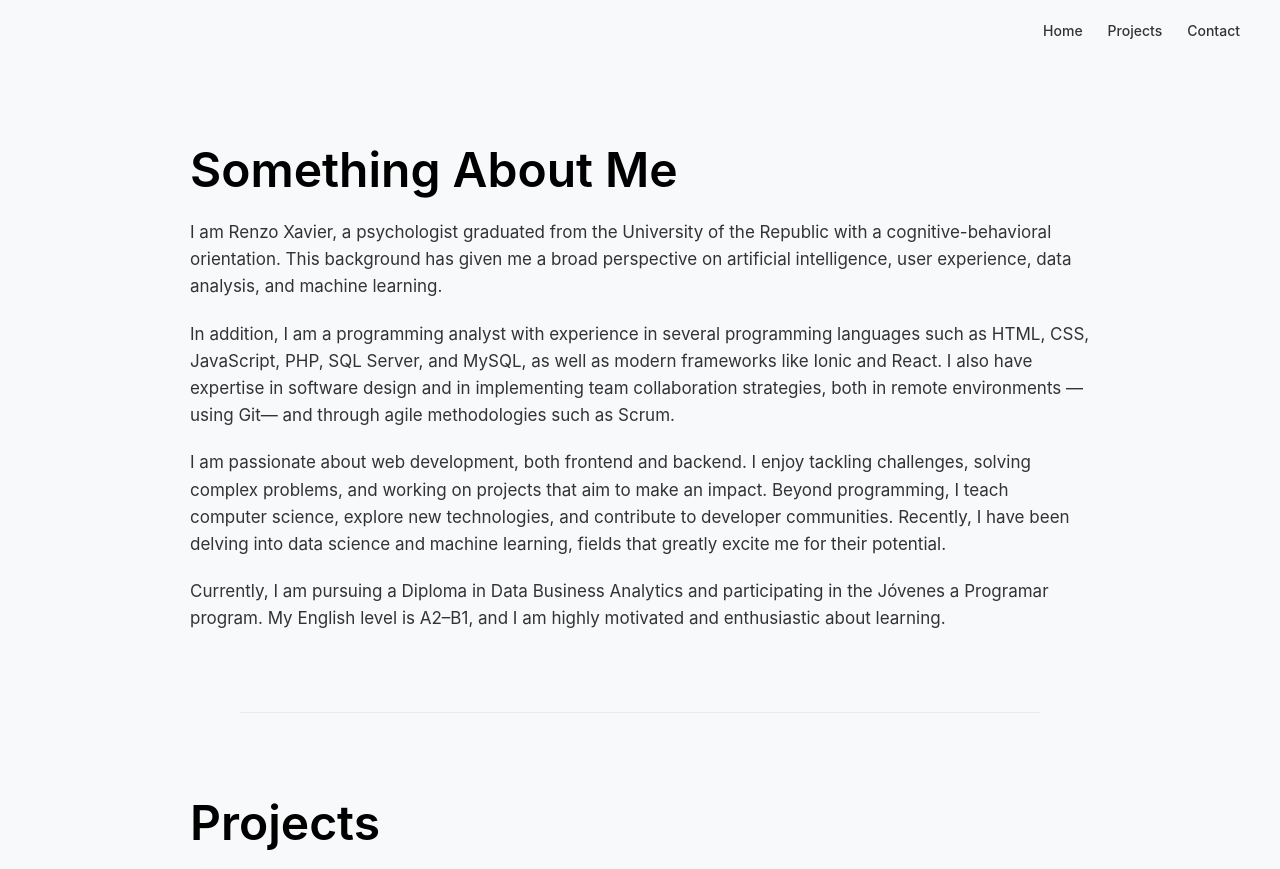
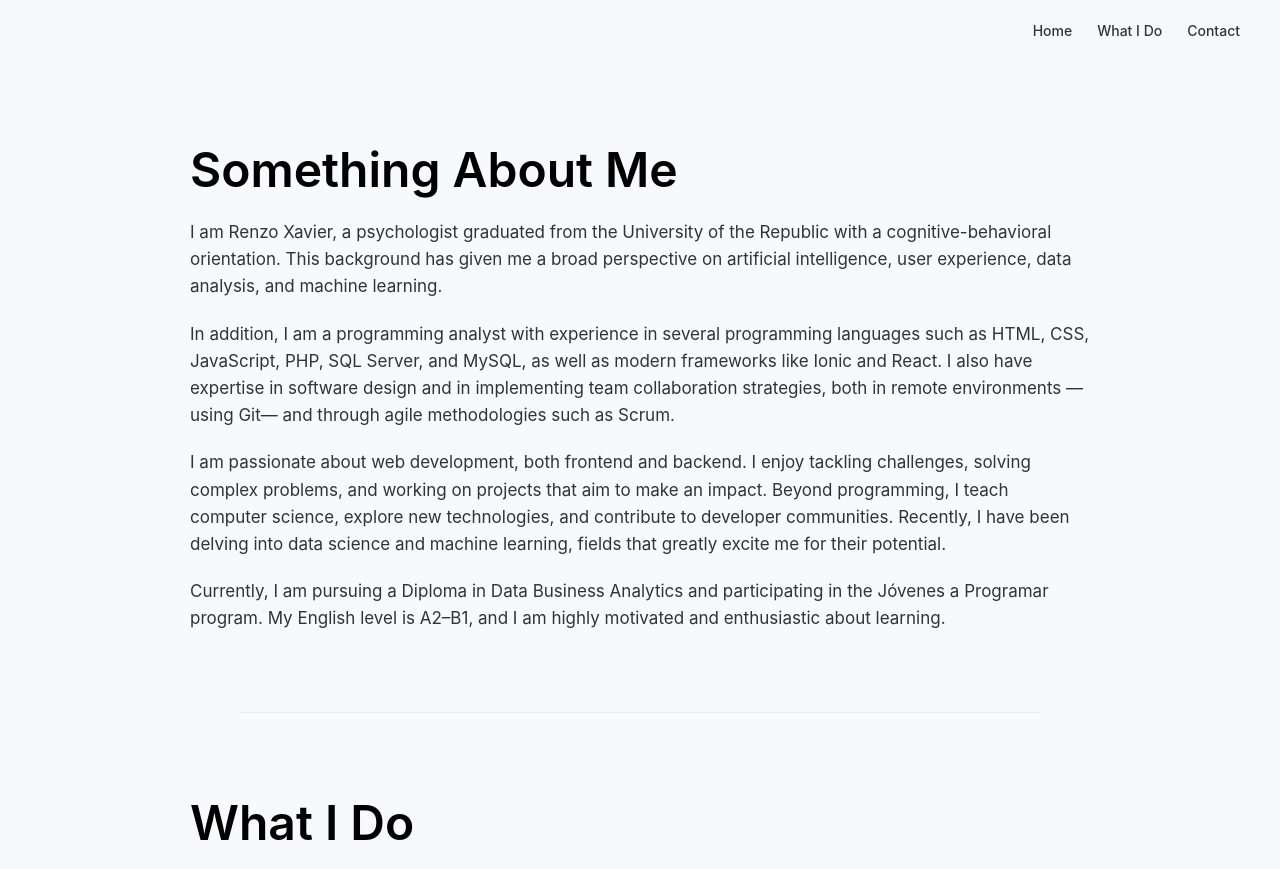
Before and after one commit to renzxavi/devs, a plain HTML site: page index.html in a window 1280 px wide. Shown: the top 869 px of the page. Drawn offline with Linux system fonts and the light colour scheme.

Commit message:
corrections text two

```diff
--- a/index.html
+++ b/index.html
@@ -14,7 +14,7 @@
     <nav class="nav">
       <ul>
         <li><a href="#home">Home</a></li>
-        <li><a href="#projects">Projects</a></li>
+        <li><a href="#WhatIdo">What I Do</a></li>
         <li><a href="#contact">Contact</a></li>
       </ul>
     </nav>
@@ -33,8 +33,8 @@
 
   <hr>
 
-  <section class="section" id="projects">
-    <h2>Projects</h2>
+  <section class="section" id="WhatIdo">
+    <h2>What I Do</h2>
     <div class="project-container">
       <div class="project-card">
         <img src="assets/assessmas.png" alt="Assessmas Project Image">
```
